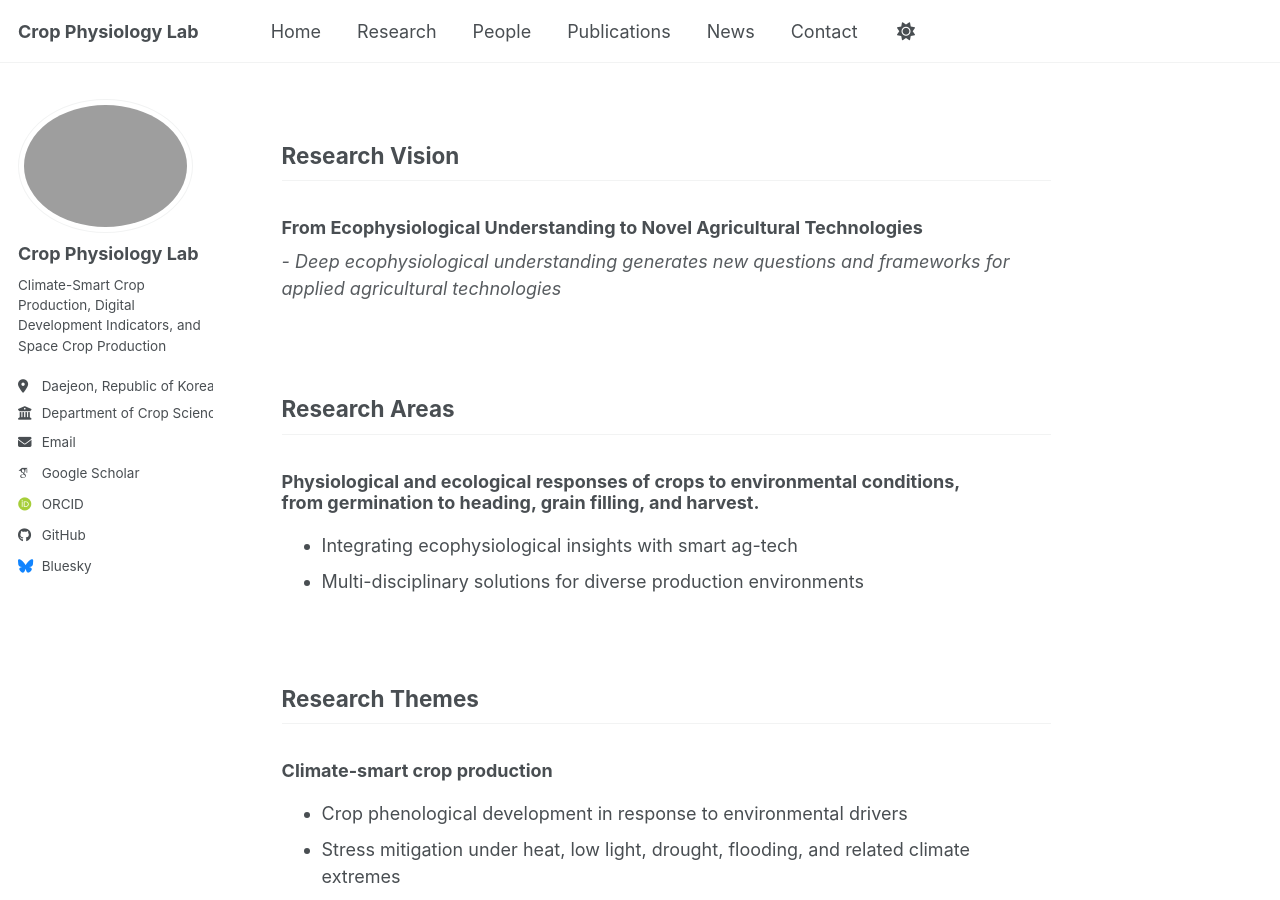
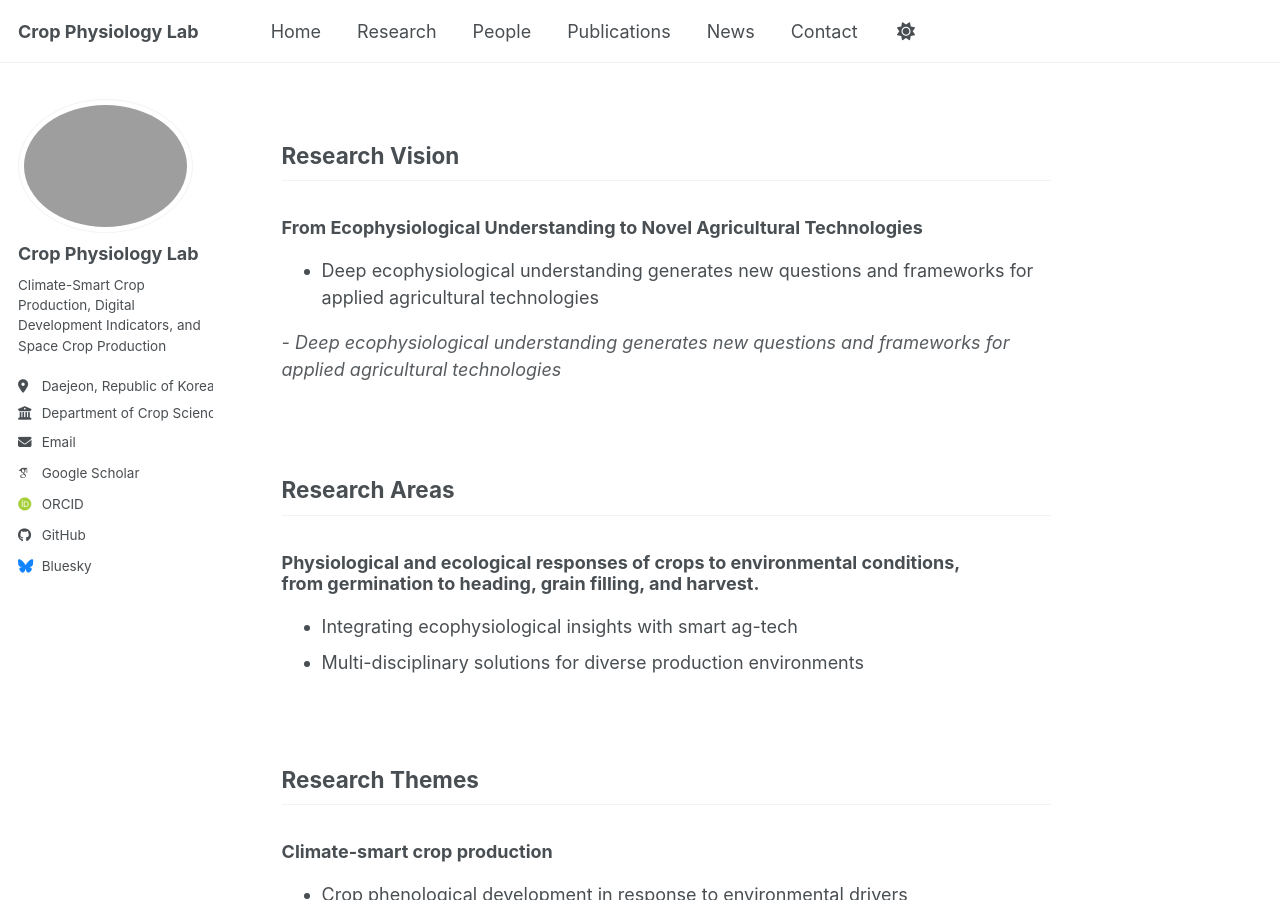
Before and after one commit to HYEONSEOKLEE-Prof/hyeonseoklee-prof.github.io, a Jekyll site: the page built from _pages/research.md, in a window 1280 px wide and 900 px high, scrolled down 538 px. Built offline with Jekyll 4.4.1, drawn with Linux system fonts in a browser that asks for light colours; some web fonts are replaced; a script bundle is joined from its source files by our own code; library files that are not in the unit come from our copies.

Commit message:
Update research.md

```diff
--- a/_pages/research.md
+++ b/_pages/research.md
@@ -13,7 +13,7 @@ author_profile: true
 
 ## Research Vision
 ### From Ecophysiological Understanding to Novel Agricultural Technologies
-
+- Deep ecophysiological understanding generates new questions and frameworks for applied agricultural technologies
 <p style="margin-top:0.2rem; margin-bottom:1.2rem; font-style:italic; opacity:0.92;">
 - Deep ecophysiological understanding generates new questions and frameworks for applied agricultural technologies
 </p>
```
